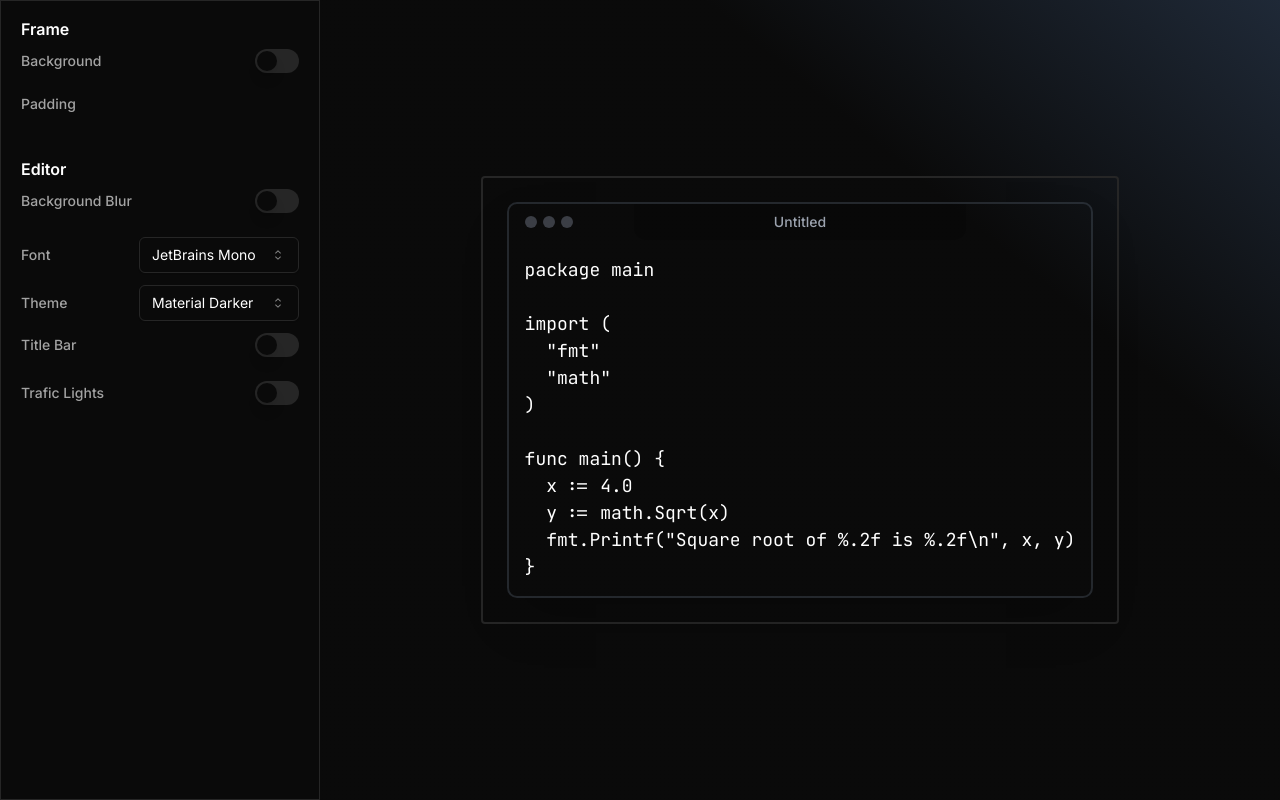
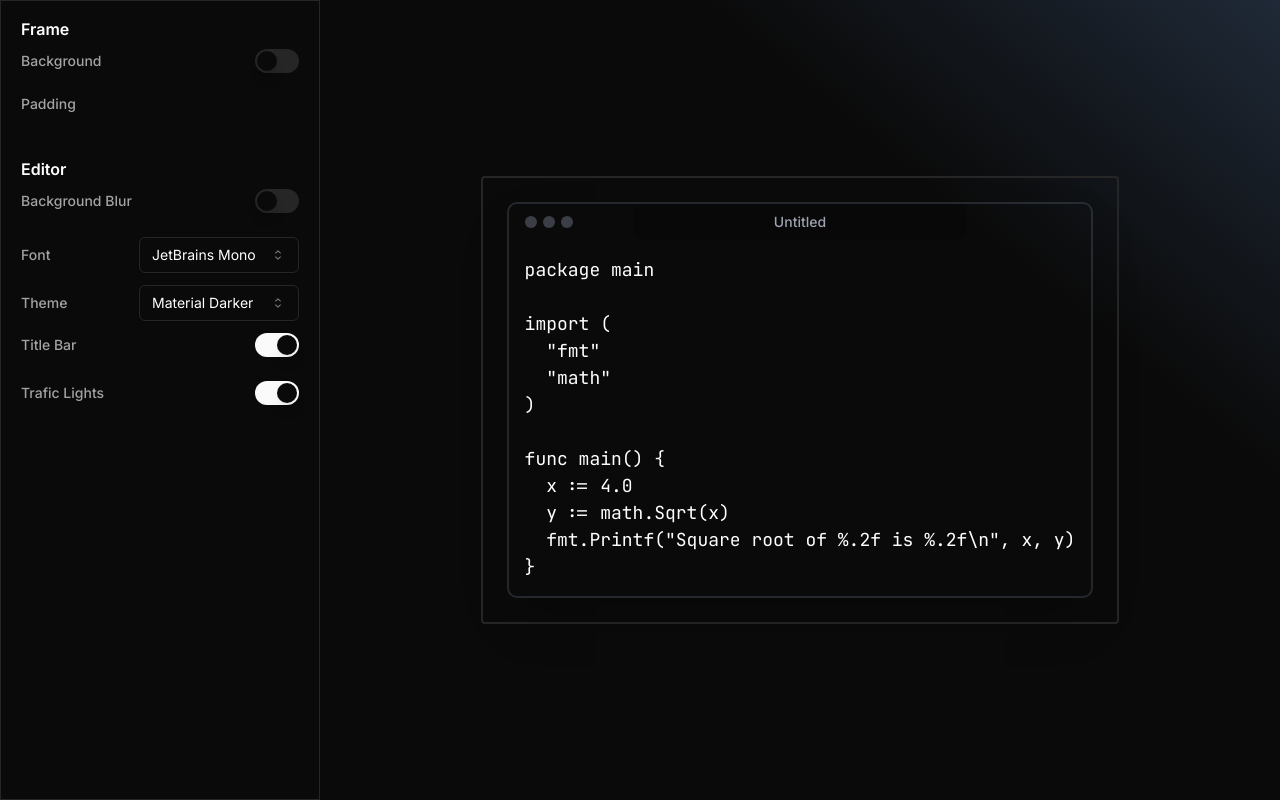
Before and after one commit to togawalk/code-screenshot, a React (Vite) app: page / in a window 1280 px wide. Built offline with nearby package versions, Linux system fonts and the light colour scheme; a small style sheet from the web is missing.

Commit message:
feat: sidebar title bar and trafic lights

```diff
--- a/src/components/CodeEditor.tsx
+++ b/src/components/CodeEditor.tsx
@@ -28,9 +28,9 @@ export default function CodeEditor() {
     <div className='min-w-[400px] border-2 rounded-[10px] shadow-2xl border-gray-600/40 relative'>
       <div className='absolute opacity-100 hljs inset-0 rounded-[8px]'></div>
 
-      {store.titleBar ? (
+      {store.showTitleBar ? (
         <header className='grid grid-cols-6 gap-3 items-center px-4 relative'>
-          <div className='flex gap-1.5'>
+          <div className={`flex gap-1.5 ${store.showTraficLights ? '' : 'invisible'}`}>
             <div className='rounded-full h-3 w-3 bg-gray-500/50 cursor-pointer' />
             <div className='rounded-full h-3 w-3 bg-gray-500/50 cursor-pointer' />
             <div className='rounded-full h-3 w-3 bg-gray-500/50 cursor-pointer' />
--- a/src/components/Sidebar.tsx
+++ b/src/components/Sidebar.tsx
@@ -1,13 +1,19 @@
 import { Switch } from '@/components/ui/switch'
 import { Label } from '@/components/ui/label'
 import SettingsGroup from './SettingsGroup'
-import FontSelect from './controls/FontSelect'
-import ThemeSelect from './controls/ThemeSelect'
+import {
+  FontSelect,
+  ThemeSelect,
+  TitleBarControl,
+  TraficLightsControl,
+} from '@/components/controls'
+
+import useStore from '@/store'
 
 export default function Sidebar() {
+  const showTitleBar = useStore((state) => state.showTitleBar)
   return (
     <aside className='z-20 w-80 flex flex-col fixed bg-card top-0 bottom-0 border space-y-6 py-4'>
-
       <SettingsGroup title='Frame'>
         <fieldset className='flex items-center justify-between min-h-[36px]'>
           <Label htmlFor='show-background' className='text-muted-foreground'>
@@ -20,7 +26,6 @@ export default function Sidebar() {
             Padding
           </Label>
         </fieldset>
-
       </SettingsGroup>
       <SettingsGroup title='Editor'>
         <fieldset className='flex items-center justify-between min-h-[36px]'>
@@ -31,18 +36,8 @@ export default function Sidebar() {
         </fieldset>
         <FontSelect />
         <ThemeSelect />
-        <fieldset className='flex items-center justify-between min-h-[36px]'>
-          <Label htmlFor='show-title-bar' className='text-muted-foreground'>
-            Title Bar
-          </Label>
-          <Switch id='show-title-bar' />
-        </fieldset>
-        <fieldset className='flex items-center justify-between min-h-[36px]'>
-          <Label htmlFor='show-trafic-lights' className='text-muted-foreground'>
-            Trafic Lights
-          </Label>
-          <Switch id='show-trafic-lights' />
-        </fieldset>
+        <TitleBarControl />
+        {showTitleBar && <TraficLightsControl />}
       </SettingsGroup>
     </aside>
   )
--- /dev/null
+++ b/src/components/controls/TitleBarControl.tsx
@@ -0,0 +1,21 @@
+import { Switch } from '@/components/ui/switch'
+import { Label } from '@/components/ui/label'
+import useStore from '@/store'
+
+export const TitleBarControl = () => {
+  const showTitleBar = useStore((state) => state.showTitleBar)
+  return (
+    <fieldset className='flex items-center justify-between min-h-[36px]'>
+      <Label htmlFor='show-title-bar' className='text-muted-foreground'>
+        Title Bar
+      </Label>
+      <Switch
+        id='show-title-bar'
+        checked={showTitleBar}
+        onCheckedChange={(checked) =>
+          useStore.setState({ showTitleBar: checked })
+        }
+      />
+    </fieldset>
+  )
+}
--- /dev/null
+++ b/src/components/controls/TraficLightsControl.tsx
@@ -0,0 +1,22 @@
+import { Switch } from '@/components/ui/switch'
+import { Label } from '@/components/ui/label'
+import useStore from '@/store'
+
+export const TraficLightsControl = () => {
+  const showTraficLights = useStore((state) => state.showTraficLights)
+
+  return (
+    <fieldset className='flex items-center justify-between min-h-[36px]'>
+      <Label htmlFor='show-trafic-lights' className='text-muted-foreground'>
+        Trafic Lights
+      </Label>
+      <Switch id='show-trafic-lights'
+        checked={showTraficLights}
+        onCheckedChange={(checked) =>
+          useStore.setState({ showTraficLights: checked })
+        }
+
+      />
+    </fieldset>
+  )
+}
--- /dev/null
+++ b/src/components/controls/index.ts
@@ -0,0 +1,6 @@
+import FontSelect from "./FontSelect"
+import ThemeSelect from "./ThemeSelect"
+import { TitleBarControl } from "./TitleBarControl"
+import { TraficLightsControl } from "./TraficLightsControl"
+
+export { FontSelect, ThemeSelect, TitleBarControl, TraficLightsControl }
--- a/src/store.ts
+++ b/src/store.ts
@@ -16,7 +16,8 @@ export interface BearState {
   language: string
   autoDetectLanguage: boolean
   fontSize: number
-  titleBar: boolean
+  showTitleBar: boolean
+  showTraficLights: boolean
   fontStyle: string
   padding: number
 }
@@ -29,7 +30,8 @@ export const useStore = create(
       theme: 'materialDarker',
       showBackground: true,
       backgroundBlur: true,
-      titleBar: true,
+      showTitleBar: true,
+      showTraficLights: true,
       language: 'plaintext',
       autoDetectLanguage: false,
       fontSize: 18,
```
